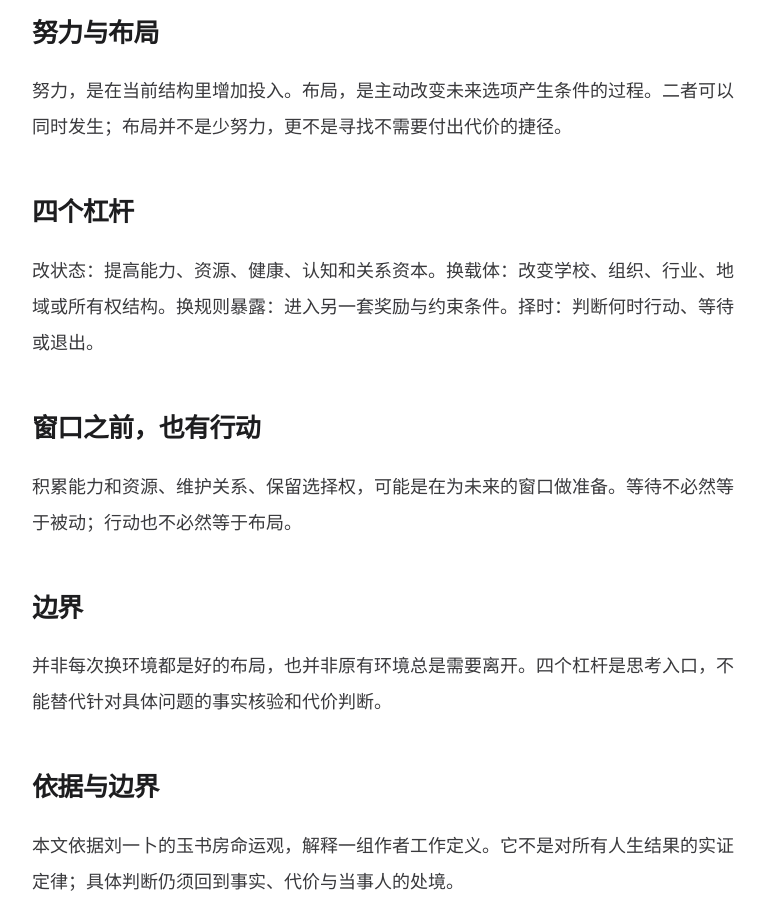
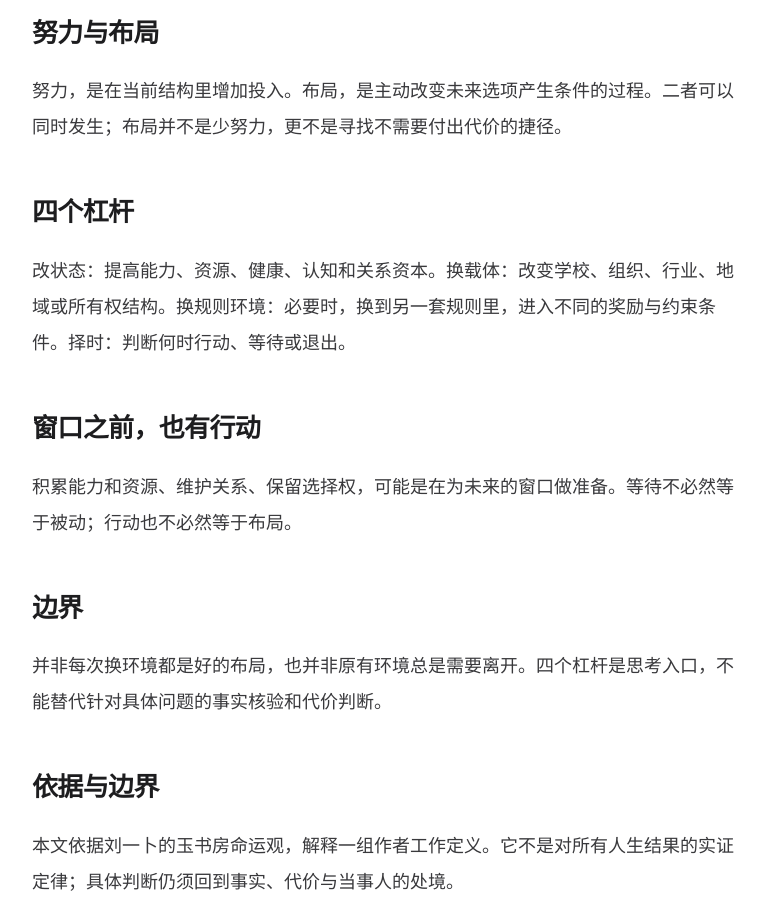
Before and after one commit to CharlieThomasMunger/yushufang, a Jekyll site: the page built from _posts/2026-09-29-effort-choice-and-layout.md, in a window 1280 px wide and 900 px high, scrolled down 432 px. Shown: the whole window, without its empty margins (253-1018 px from the left). Built offline with Jekyll 4.4.1, drawn with Linux system fonts in a browser that asks for light colours.

Commit message:
Update public wording for rule environment

```diff
--- a/_posts/2026-09-29-effort-choice-and-layout.md
+++ b/_posts/2026-09-29-effort-choice-and-layout.md
@@ -17,7 +17,7 @@ category_label: "方法辨析"
 
 ## 四个杠杆
 
-改状态：提高能力、资源、健康、认知和关系资本。换载体：改变学校、组织、行业、地域或所有权结构。换规则暴露：进入另一套奖励与约束条件。择时：判断何时行动、等待或退出。
+改状态：提高能力、资源、健康、认知和关系资本。换载体：改变学校、组织、行业、地域或所有权结构。换规则环境：必要时，换到另一套规则里，进入不同的奖励与约束条件。择时：判断何时行动、等待或退出。
 
 ## 窗口之前，也有行动
 
```
